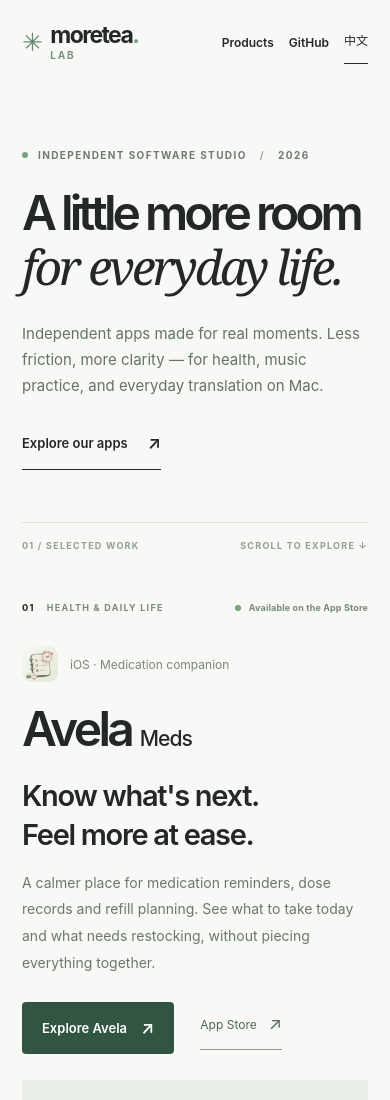
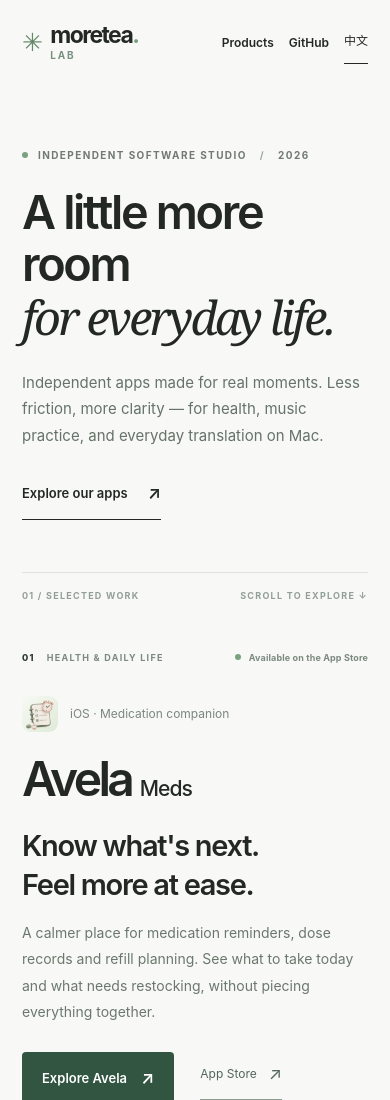
Before and after one commit to moretea-labs/studio-site, a plain HTML site: page en/index.html in a window 390 px wide. Shown: the top 1100 px of the page. Drawn offline with Linux system fonts and the light colour scheme.

Commit message:
fix(site): restore readable English mobile hero spacing

```diff
--- a/styles.css
+++ b/styles.css
@@ -78,7 +78,7 @@ a:focus-visible{outline:2px solid #648c70;outline-offset:5px}
 @media(max-width:960px){.project-grid{gap:24px}.project-art{height:470px}.phone-left{height:350px;width:160px;left:calc(50% - 131px)}.phone-right{height:385px;width:177px;left:calc(50% - 18px)}.studio{gap:36px}.footer{grid-template-columns:1fr 1fr}}
 @media(max-width:700px){
 .header{min-height:84px}.header nav{gap:15px;font-size:12px}.header nav a[href="#studio"]{display:none}.brand{font-size:23px}
-.hero{padding-top:55px}.hero h1{font-size:clamp(48px,11.2vw,77px);margin:25px 0 26px}
+.hero{padding-top:55px}.hero h1{font-size:clamp(48px,11.2vw,77px);margin:25px 0 26px}html[lang="en"] .hero h1{font-size:clamp(39px,12vw,77px);letter-spacing:-.05em}
 .hero-bottom{display:block}.hero-bottom p{font-size:15px;line-height:1.75}.hero-bottom .under{margin-top:27px}
 .hero-foot{margin-top:52px;padding-bottom:23px;font-size:9px}
 .project{padding:28px 0 43px}.project-top{gap:12px;font-size:9px}.availability{font-size:9px;max-width:150px}
@@ -90,5 +90,5 @@ a:focus-visible{outline:2px solid #648c70;outline-offset:5px}
 .studio{display:block;padding-top:89px;padding-bottom:95px}.studio h2{font-size:clamp(50px,11vw,70px)}.studio-copy{padding-top:35px}.studio-copy p{font-size:15px}
 .footer{grid-template-columns:1fr auto}.footer>span{order:3}.footer small{order:4}
 }
-@media(max-width:370px){.wrap{padding-left:19px;padding-right:19px}.header nav{gap:10px}html[lang="en"] .hero h1{font-size:42px}.project-art{height:390px}.phone-left{height:315px;width:145px}.phone-right{height:351px;width:160px}}
+@media(max-width:370px){.wrap{padding-left:19px;padding-right:19px}.header nav{gap:10px}.project-art{height:390px}.phone-left{height:315px;width:145px}.phone-right{height:351px;width:160px}}
 @media(prefers-reduced-motion:reduce){html{scroll-behavior:auto}*,*::before,*::after{animation:none!important;transition:none!important}}
```
